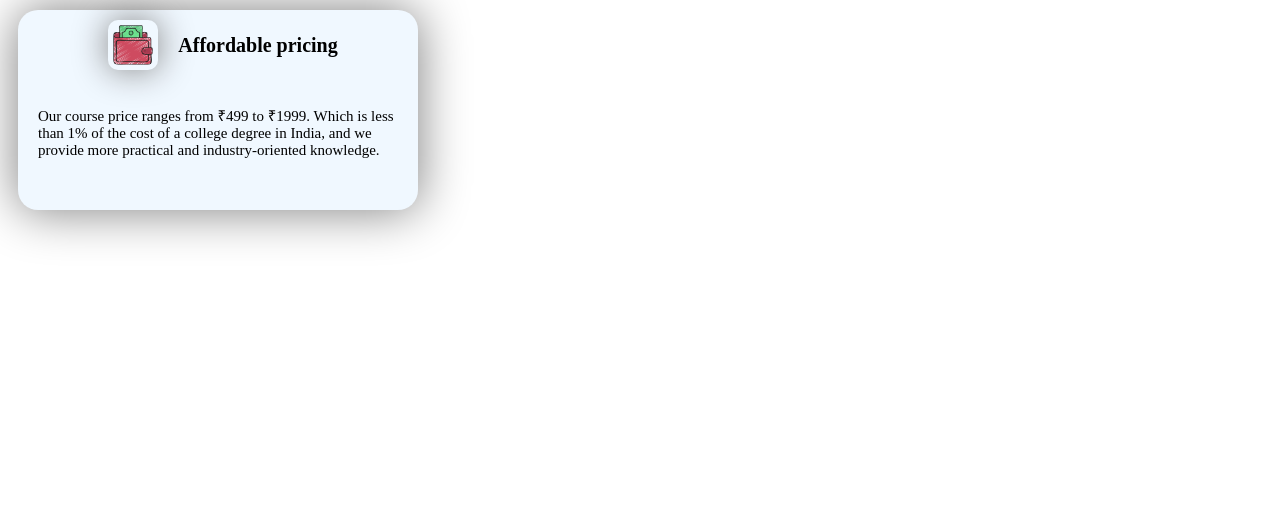
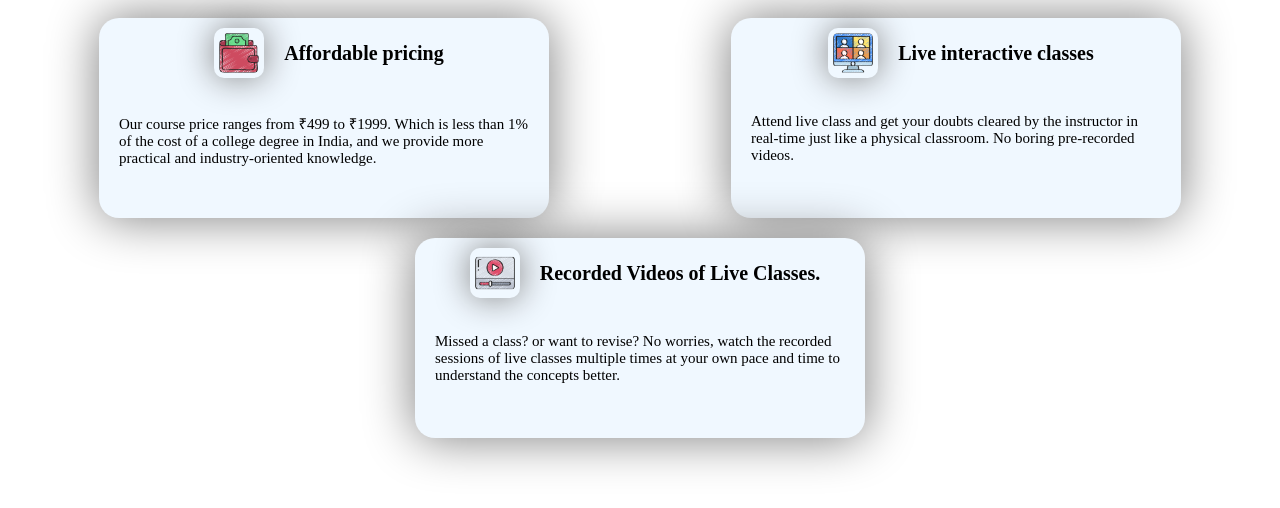
Before and after one commit to vaishupadmor/icp8.0-ass-19, a plain HTML site: page index.html in a window 1280 px wide. Drawn offline with Linux system fonts and the light colour scheme.

Commit message:
two more cards created

```diff
--- a/index.html
+++ b/index.html
@@ -11,14 +11,21 @@
             background-color: white;
 
         }
+
+.cards-container{
+    display: flex;
+    justify-content: space-around;
+    flex-wrap: wrap;
+}
 .container{
     background-color: aliceblue;
     border-radius: 20px;
     border:0px  solid grey;
-    width:400px;
+    width:450px;
     height:200px;
     margin:10px;
     box-shadow: 0px 0px 50px 1px grey;
+
 
 }
 
@@ -27,6 +34,7 @@
     display: flex;
     align-items: center;
     justify-content: center;
+
 
 }
 
@@ -60,6 +68,8 @@
     </style>
 </head>
 <body>
+
+<div  class="cards-container">
     <div class="container">
         <div class="quick-card">
          <img  src="affordable.png" alt="affortable" class="aff-image"/>
@@ -68,5 +78,21 @@
         <p class="text"> Our course price ranges from ₹499 to ₹1999. Which is less than 1% of the cost of a college degree in India, and we provide more practical and industry-oriented knowledge.</p>
     </div>
 
+    <div class="container">
+        <div class="quick-card">
+         <img  src="live-classes.png" alt="live" class="aff-image"/>
+         <h1 class="header"> Live interactive classes </h1>
+    </div>
+        <p class="text">Attend live class and get your doubts cleared by the instructor in real-time just like a physical classroom. No boring pre-recorded videos. </p>
+    </div>
+
+    <div class="container">
+        <div class="quick-card">
+         <img  src="recorded-classes.png" alt="recorded" class="aff-image"/>
+         <h1 class="header">  Recorded Videos of Live Classes. </h1>
+    </div>
+        <p class="text"> Missed a class? or want to revise? No worries, watch the recorded sessions of live classes multiple times at your own pace and time to understand the concepts better.</p>
+    </div>
+</div>
 </body>
 </html>
```
